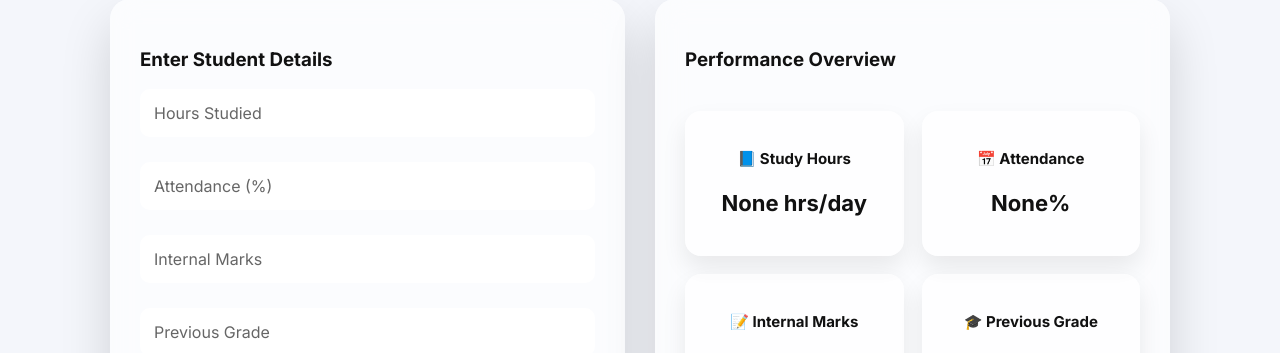
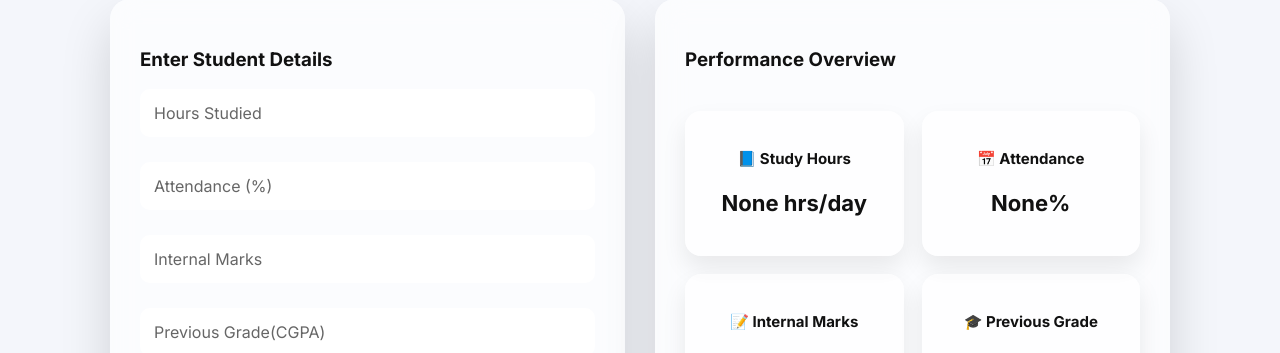
Before and after one commit to SOWMIYA-learn/student-performance-predictor, a Flask app: page / in a window 1280 px wide. Shown: the part 130-483 px from the top of the page. Run offline with Flask 3, Linux system fonts and the light colour scheme; parts of the project's set-up code (start-up, migrations or seed data) failed here and were passed over.

Commit message:
Update index.html

```diff
--- a/templates/index.html
+++ b/templates/index.html
@@ -39,7 +39,7 @@
 
         <div class="input-group">
           <input type="number" step="0.1" name="previous_grade" required>
-          <label>Previous Grade</label>
+          <label>Previous Grade(CGPA)</label>
         </div>
 
         <button class="predict-btn">Predict Performance</button>
```
